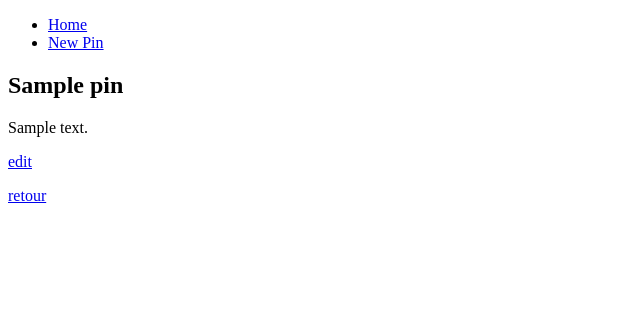
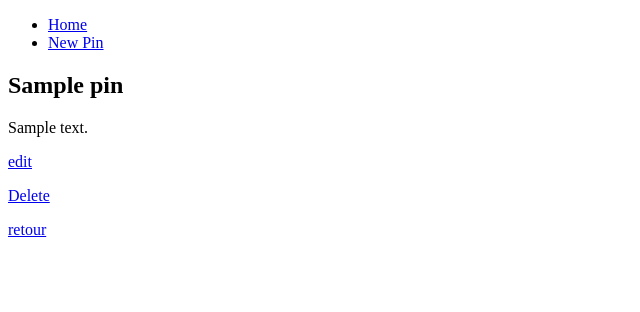
Before and after one commit to larousse83/Tuto-Symfony, a Symfony app: template templates/pins/show.html.twig in a window 1280 px wide. Shown: the top 312 px of the page, without its empty margins (0-640 px from the left). Run offline with Twig, Linux system fonts and the light colour scheme; the template is opened without the code that fills it: most values are stand-ins (such as "Sample title", 1, 10 or a date in 2020); some libraries are stand-ins or nearby versions.

Commit message:
Add delete feature

```diff
--- a/templates/pins/show.html.twig
+++ b/templates/pins/show.html.twig
@@ -9,6 +9,12 @@
     </article>
 
     <p><a href="{{ path('app_pins_edit', {id:pin.id}) }}">edit</a></p>
+    <p><a href="#"
+          onclick="event.preventDefault(); confirm('Are you sure') &&
+          document.getElementById('js-pin-delete-form').submit();">Delete</a></p>
     <p><a href="{{ path('app_home') }}">retour</a></p>
 
+    <form id="js-pin-delete-form" action="{{ path('app_pins_delete', {id:pin.id}) }}" method="post" style="display: none">
+        <input type="hidden" name="_method" value="DELETE">
+    </form>
 {% endblock %}
```
Also changed, not shown: src/Controller/PinsController.php (+11 -0 lines).
